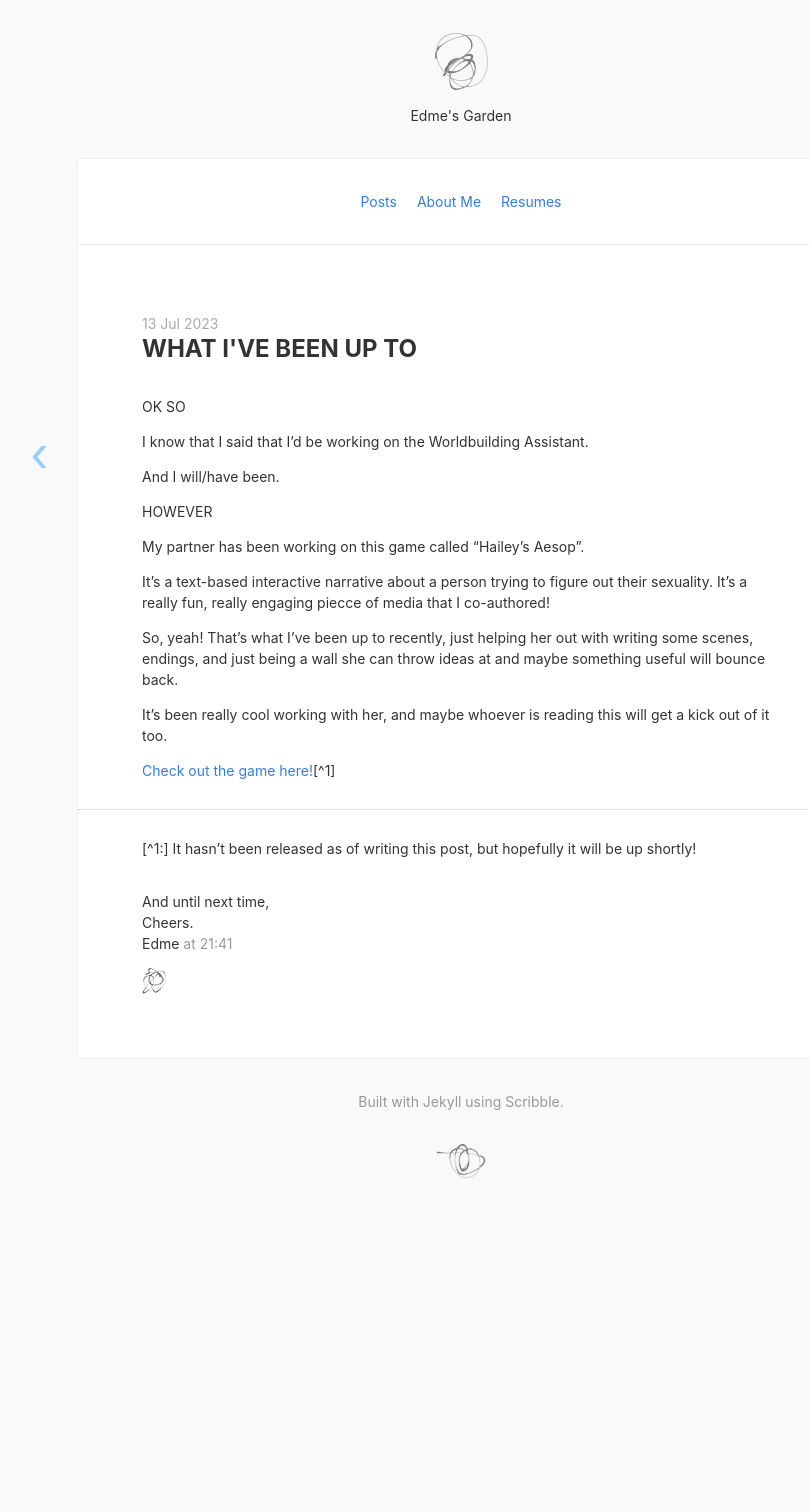
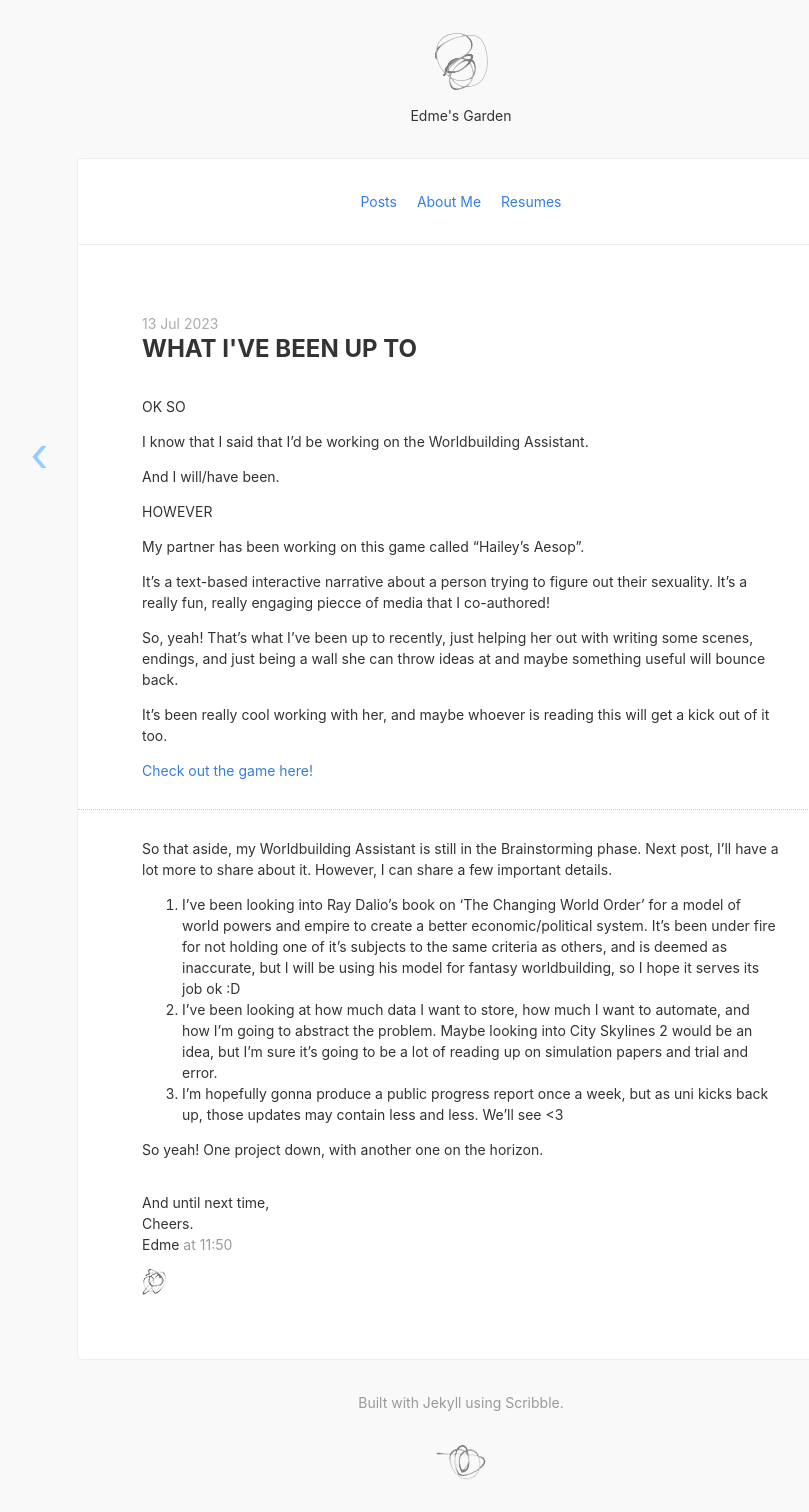
Before and after one commit to edamamev/edamamev.github.io, a Jekyll site: the page built from _posts/2023-07-13-haesop-complete.md, in a window 1280 px wide. Shown: the whole page, without its empty margins (179-988 px from the left). Built offline with Jekyll 4.4.1, drawn with Linux system fonts in a browser that asks for light colours; nearby versions of some CDN libraries; before the commit the page ends 1211 px from its top, so only the background shows below that.

Commit message:
2023-07-13 Post

```diff
--- a/_posts/2023-07-13-haesop-complete.md
+++ b/_posts/2023-07-13-haesop-complete.md
@@ -1,6 +1,6 @@
 ---
 title: What I've Been Up To
-date: 2023-07-13 21:41:00
+date: 2023-07-13 11:50:00
 ---
 
 OK SO
@@ -19,7 +19,14 @@ So, yeah! That's what I've been up to recently, just helping her out with writin
 
 It's been really cool working with her, and maybe whoever is reading this will get a kick out of it too.
 
-[Check out the game here!](https://cudsys.github.io/haesop/)[^1]
+[Check out the game here!](https://cudsys.github.io/haesop/)
 
 ---
-[^1:] It hasn't been released as of writing this post, but hopefully it will be up shortly!
+So that aside, my Worldbuilding Assistant is still in the Brainstorming phase.
+Next post, I'll have a lot more to share about it.
+However, I can share a few important details.
+1. I've been looking into Ray Dalio's book on 'The Changing World Order' for a model of world powers and empire to create a better economic/political system. It's been under fire for not holding one of it's subjects to the same criteria as others, and is deemed as inaccurate, but I will be using his model for fantasy worldbuilding, so I hope it serves its job ok :D
+2. I've been looking at how much data I want to store, how much I want to automate, and how I'm going to abstract the problem. Maybe looking into City Skylines 2 would be an idea, but I'm sure it's going to be a lot of reading up on simulation papers and trial and error.
+3. I'm hopefully gonna produce a public progress report once a week, but as uni kicks back up, those updates may contain less and less. We'll see <3
+
+So yeah! One project down, with another one on the horizon.
```
